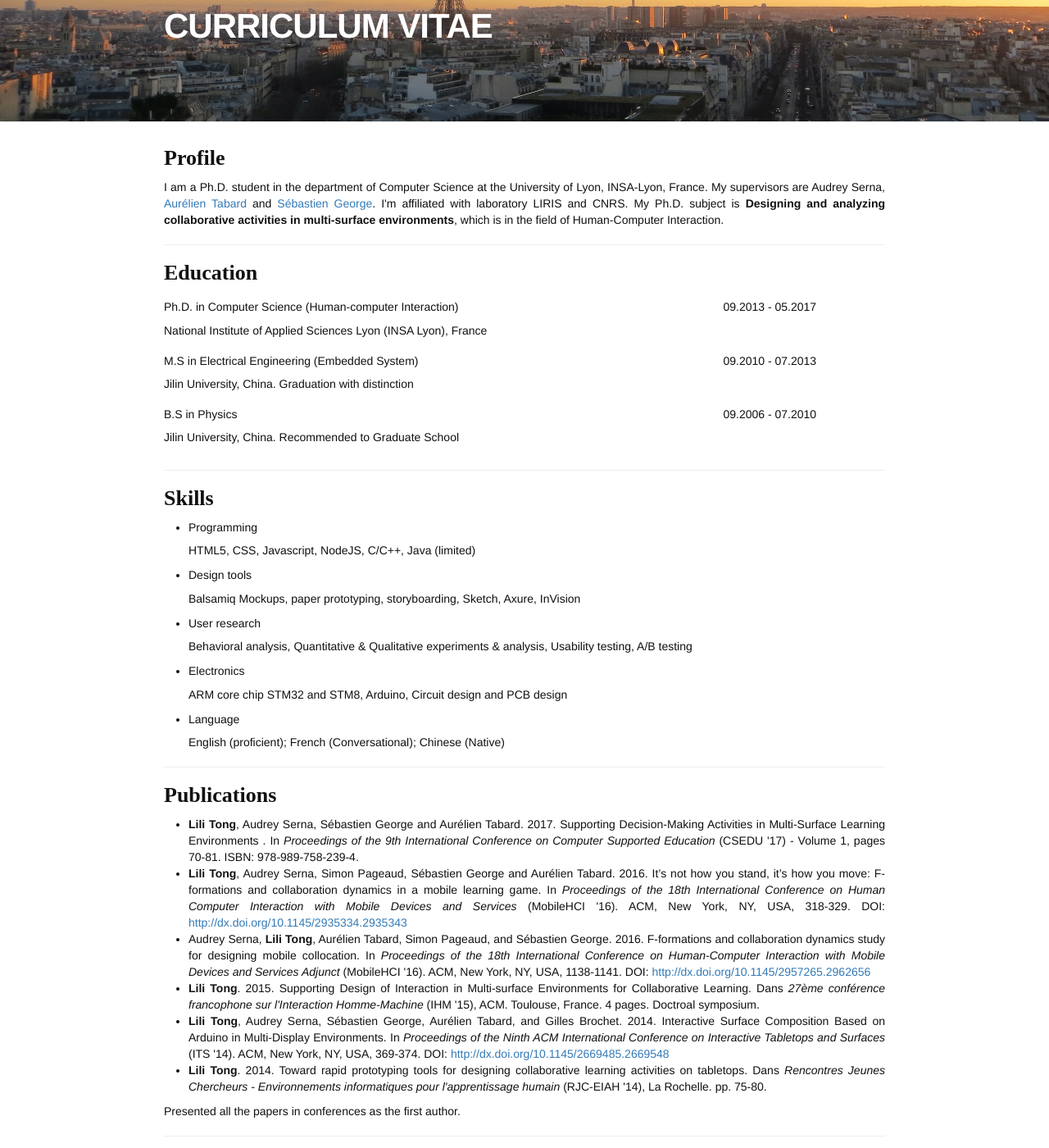
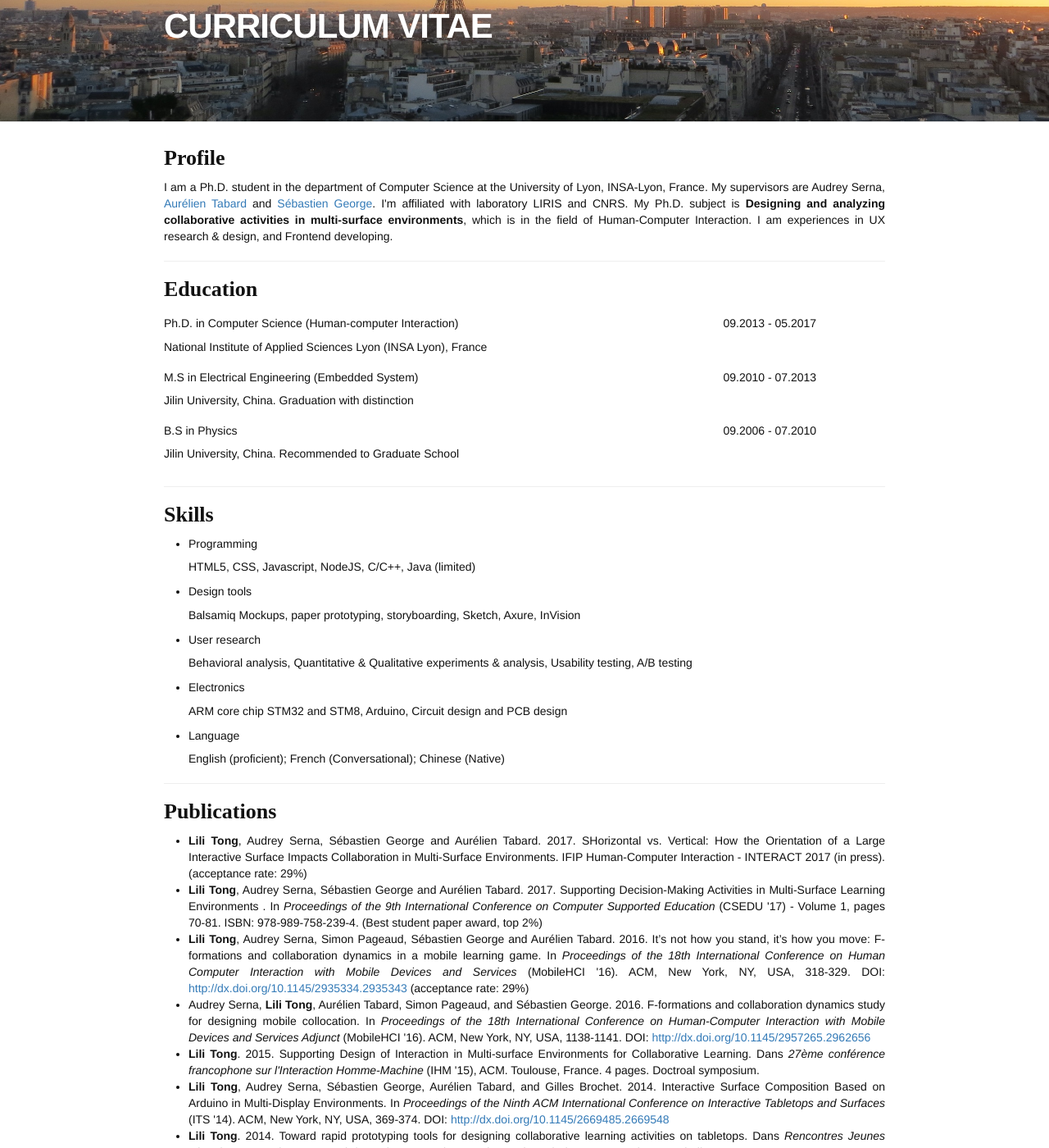
Before and after one commit to InsaLili/insalili.github.io, a Jekyll site: the page built from pages/cv.md, in a window 1280 px wide and 1400 px high, scrolled down 202 px. Shown: the whole window at 82% size. Built offline with Jekyll 4.4.1, drawn with Linux system fonts in a browser that asks for light colours; comment, search, counter and statistics services are not loaded.

Commit message:
update publication

```diff
--- a/pages/cv.md
+++ b/pages/cv.md
@@ -7,7 +7,7 @@ permalink: /cv/
 <div class="home">
 	<div class="section">
 		<h3>Profile</h3>
-			<p>I am a Ph.D. student in the department of Computer Science at the University of Lyon, INSA-Lyon, France. My supervisors are Audrey Serna, <a href="http://www.tabard.fr/" target="_blank">Aurélien Tabard</a> and <a href="http://perso.univ-lemans.fr/~sgeorge/index.html" target="_blank">Sébastien George</a>. I'm affiliated with laboratory LIRIS and CNRS. My Ph.D. subject is <b> Designing and analyzing collaborative activities in multi-surface environments</b>, which is in the field of Human-Computer Interaction.</p>
+			<p>I am a Ph.D. student in the department of Computer Science at the University of Lyon, INSA-Lyon, France. My supervisors are Audrey Serna, <a href="http://www.tabard.fr/" target="_blank">Aurélien Tabard</a> and <a href="http://perso.univ-lemans.fr/~sgeorge/index.html" target="_blank">Sébastien George</a>. I'm affiliated with laboratory LIRIS and CNRS. My Ph.D. subject is <b> Designing and analyzing collaborative activities in multi-surface environments</b>, which is in the field of Human-Computer Interaction. I am experiences in UX research & design, and Frontend developing.</p>
 	</div>
 	<div>
 		<hr class="styled-hr" style="width:100%;">
@@ -62,8 +62,9 @@ permalink: /cv/
 	<div class="section">
 	  <h3>Publications</h3>
 	  <ul>
-	  	<li><b>Lili Tong</b>, Audrey Serna, Sébastien George and Aurélien Tabard. 2017. Supporting Decision-Making Activities in Multi-Surface Learning Environments . In <i>Proceedings of the 9th International Conference on Computer Supported Education</i> (CSEDU '17) - Volume 1, pages 70-81. ISBN: 978-989-758-239-4.</li>
-		  <li><b>Lili Tong</b>, Audrey Serna, Simon Pageaud, Sébastien George and Aurélien Tabard. 2016. It’s not how you stand, it’s how you move: F-formations and collaboration dynamics in a mobile learning game. In <i>Proceedings of the 18th International Conference on Human Computer Interaction with Mobile Devices and Services</i> (MobileHCI '16). ACM, New York, NY, USA, 318-329. DOI: <a target="_blank" href="http://dx.doi.org/10.1145/2935334.2935343">http://dx.doi.org/10.1145/2935334.2935343</a></li>
+	  	<li><b>Lili Tong</b>, Audrey Serna, Sébastien George and Aurélien Tabard. 2017. SHorizontal vs. Vertical: How the Orientation of a Large Interactive Surface Impacts Collaboration in Multi-Surface Environments. IFIP Human-Computer Interaction - INTERACT 2017 (in press). (acceptance rate: 29%)</li>
+	  	<li><b>Lili Tong</b>, Audrey Serna, Sébastien George and Aurélien Tabard. 2017. Supporting Decision-Making Activities in Multi-Surface Learning Environments . In <i>Proceedings of the 9th International Conference on Computer Supported Education</i> (CSEDU '17) - Volume 1, pages 70-81. ISBN: 978-989-758-239-4. (Best student paper award, top 2%)</li>
+		  <li><b>Lili Tong</b>, Audrey Serna, Simon Pageaud, Sébastien George and Aurélien Tabard. 2016. It’s not how you stand, it’s how you move: F-formations and collaboration dynamics in a mobile learning game. In <i>Proceedings of the 18th International Conference on Human Computer Interaction with Mobile Devices and Services</i> (MobileHCI '16). ACM, New York, NY, USA, 318-329. DOI: <a target="_blank" href="http://dx.doi.org/10.1145/2935334.2935343">http://dx.doi.org/10.1145/2935334.2935343</a> (acceptance rate: 29%)</li>
 		  <li>Audrey Serna, <b>Lili Tong</b>, Aurélien Tabard, Simon Pageaud, and Sébastien George. 2016. F-formations and collaboration dynamics study for designing mobile collocation. In <i>Proceedings of the 18th International Conference on Human-Computer Interaction with Mobile Devices and Services Adjunct</i> (MobileHCI '16). ACM, New York, NY, USA, 1138-1141. DOI: <a target="_blank" href="http://dx.doi.org/10.1145/2957265.2962656">http://dx.doi.org/10.1145/2957265.2962656</a></li>
 		  <li><b>Lili Tong</b>. 2015. Supporting Design of Interaction in Multi-surface Environments for Collaborative Learning. Dans <i>27ème conférence francophone sur l'Interaction Homme-Machine</i> (IHM '15), ACM. Toulouse, France. 4 pages. Doctroal symposium.</li>
 		  <li><b>Lili Tong</b>, Audrey Serna, Sébastien George, Aurélien Tabard, and Gilles Brochet. 2014. Interactive Surface Composition Based on Arduino in Multi-Display Environments. In <i>Proceedings of the Ninth ACM International Conference on Interactive Tabletops and Surfaces</i> (ITS '14). ACM, New York, NY, USA, 369-374. DOI: <a target="_blank" href="http://dx.doi.org/10.1145/2669485.2669548">http://dx.doi.org/10.1145/2669485.2669548</a></li>
```
